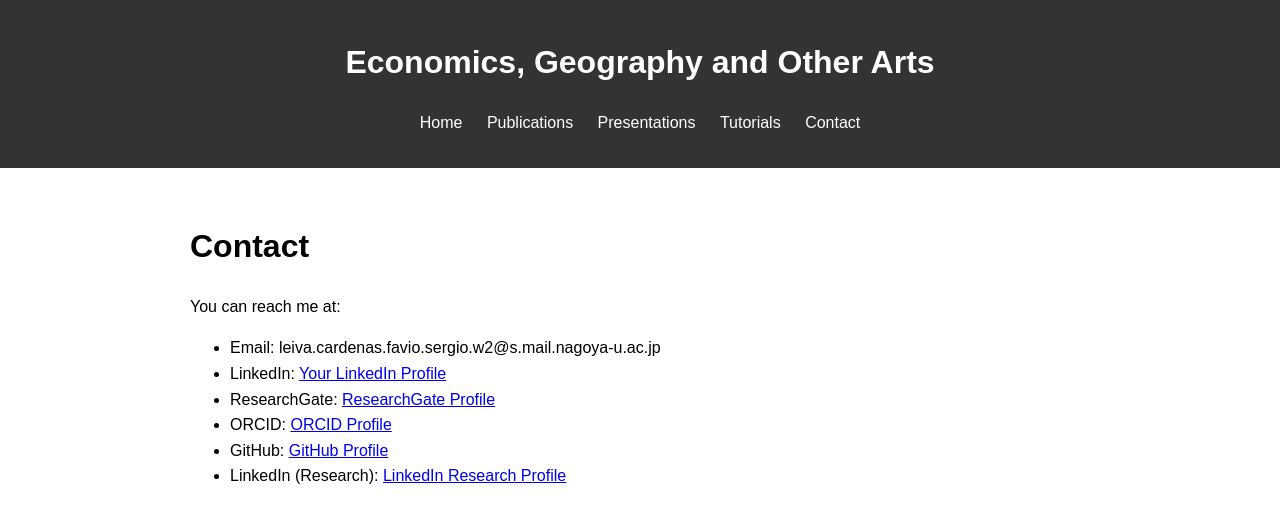
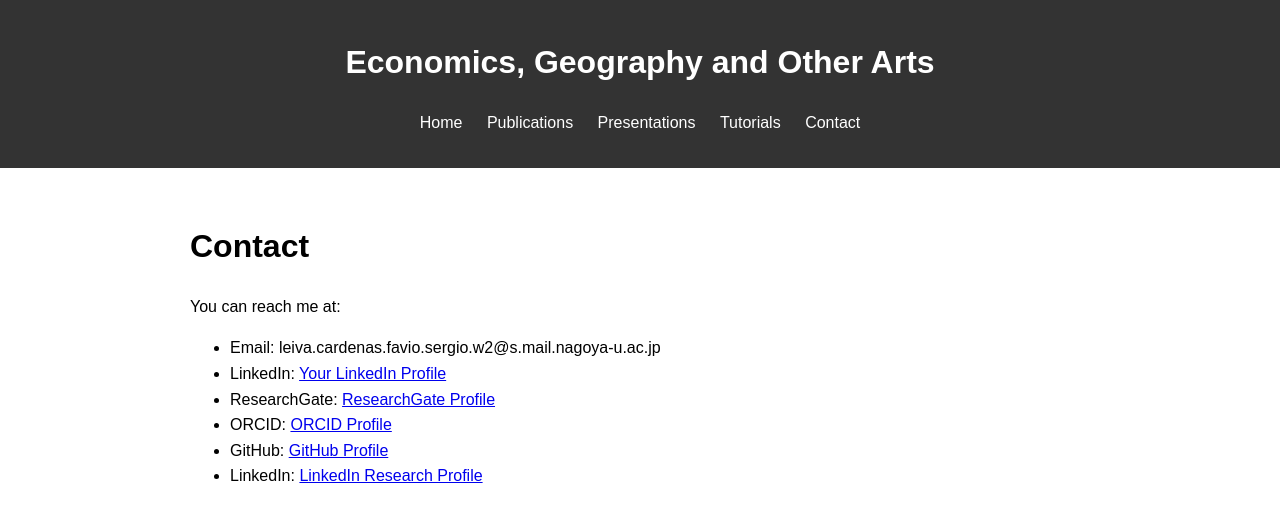
Before and after one commit to Favioleiva/favioleiva.github.io, a Jekyll site: the page built from contact.md, in a window 1280 px wide. Shown: the top 523 px of the page. Built offline with Jekyll 4.4.1, drawn with Linux system fonts in a browser that asks for light colours.

Commit message:
Update contact.md

```diff
--- a/contact.md
+++ b/contact.md
@@ -13,4 +13,4 @@ You can reach me at:
 - ResearchGate: [ResearchGate Profile](https://www.researchgate.net/profile/Favio-Leiva/research)
 - ORCID: [ORCID Profile](https://orcid.org/0000-0001-9315-3097)
 - GitHub: [GitHub Profile](https://github.com/Favioleiva)
-- LinkedIn (Research): [LinkedIn Research Profile](https://www.linkedin.com/in/favioleivacardenas/)
+- LinkedIn: [LinkedIn Research Profile](https://www.linkedin.com/in/favioleivacardenas/)
```
